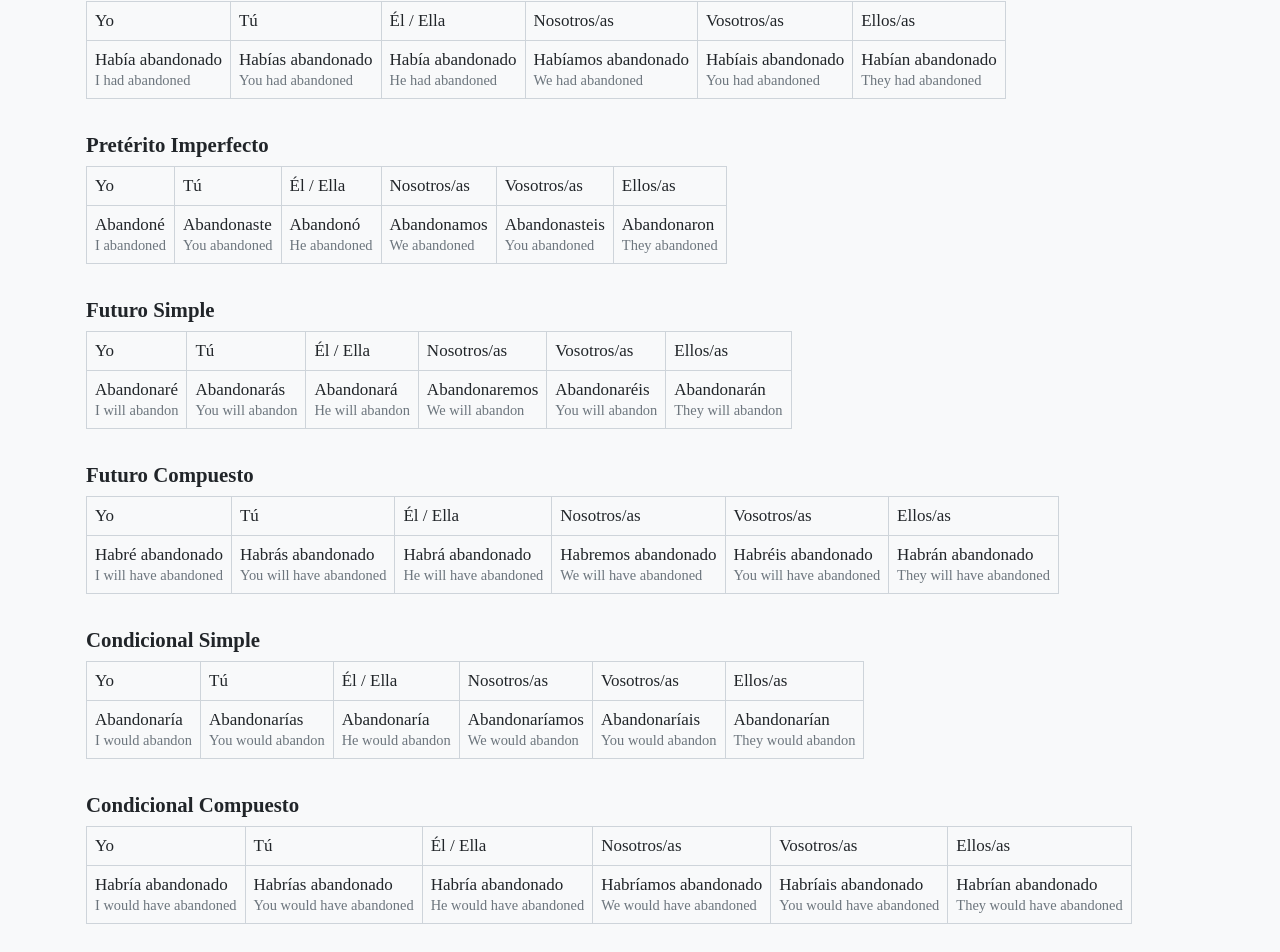
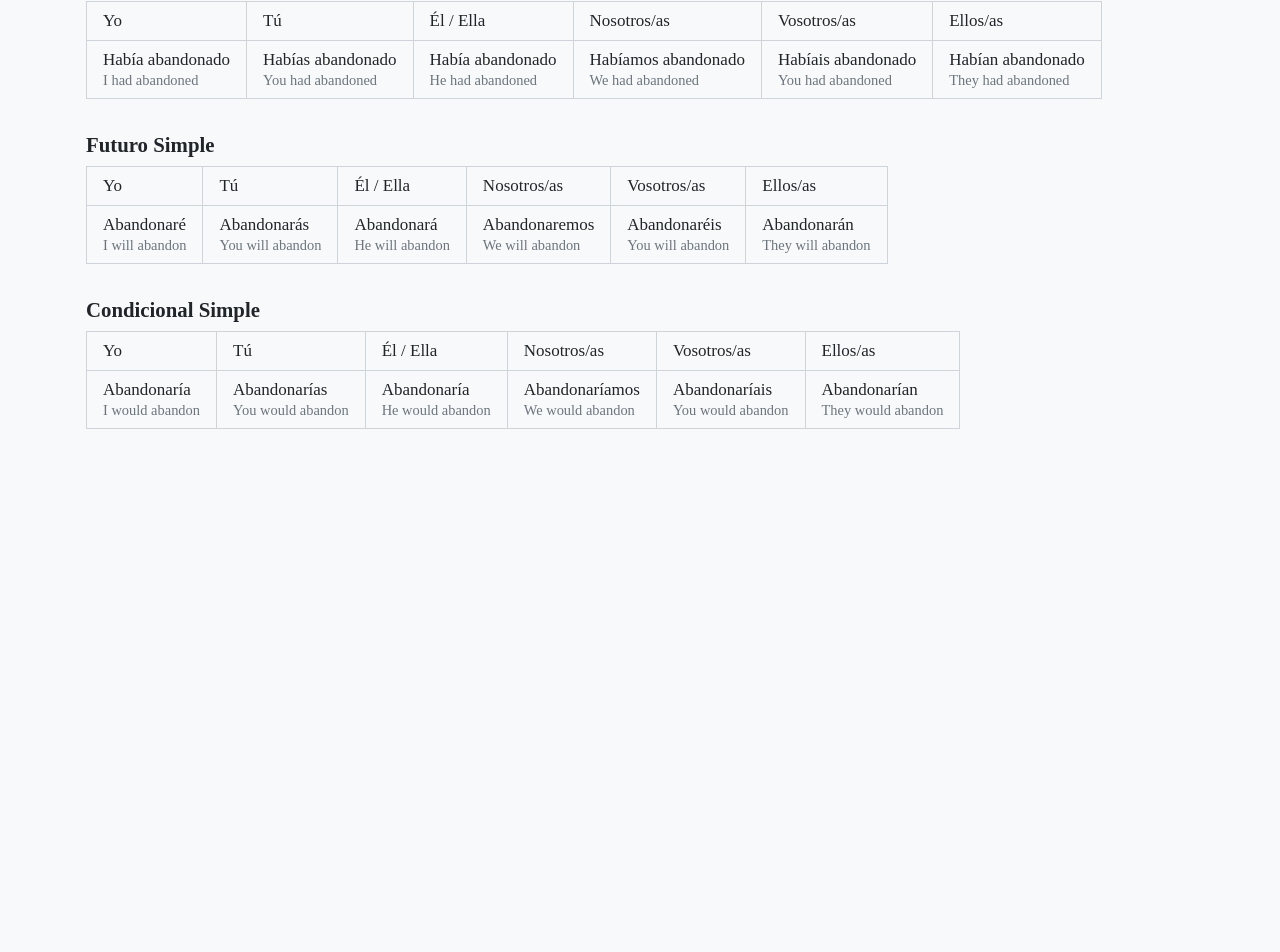
Before and after one commit to iamursky/spanish-verbs-conjugation, a Next.js app: page /abandonar in a window 1280 px wide. Shown: the part 561-1513 px from the top of the page. After the commit the page ends 1054 px from the top, so only its background shows below. Built offline with nearby package versions, Linux system fonts and the light colour scheme.

Commit message:
refactor: simplify tables

```diff
--- a/components/verb-conjugation-table.tsx
+++ b/components/verb-conjugation-table.tsx
@@ -48,28 +48,25 @@ export function VerbConjugationTable({ conjugations }: VerbConjugationTableProps
         }
 
         table {
-          display: block;
-          width: 100%;
-          overflow: auto;
-
-          position: relative;
-          table-layout: fixed;
           border-collapse: collapse;
           border-spacing: 0;
+          display: block;
+          table-layout: fixed;
+          width: 100%;
         }
 
         table th,
         table td {
-          padding: var(--spacing-2);
+          background-color: var(--color-1);
           border: 1px solid var(--color-4);
-          background-color: var(--color-1);
+          padding: var(--spacing-2) var(--spacing-3);
+          vertical-align: top;
           white-space: nowrap;
-          vertical-align: top;
         }
 
         .english-conjugation {
+          color: var(--color-6);
           font-size: 0.85em;
-          color: var(--color-6);
         }
       `}</style>
     </div>
@@ -89,6 +86,10 @@ const PRONOUN_LABELS: PronounLabels = {
     SPANISH: "Él / Ella",
     ENGLISH: "He / She",
   },
+  ELLOS: {
+    SPANISH: "Ellos/as",
+    ENGLISH: "They",
+  },
   NOSOTROS: {
     SPANISH: "Nosotros/as",
     ENGLISH: "We",
@@ -97,40 +98,16 @@ const PRONOUN_LABELS: PronounLabels = {
     SPANISH: "Vosotros/as",
     ENGLISH: "You (plural)",
   },
-  ELLOS: {
-    SPANISH: "Ellos/as",
-    ENGLISH: "They",
-  },
 } as const;
 
 const TENSE_LABELS: TenseLabels = {
-  CONDICIONAL_COMPUESTO: {
-    SPANISH: "Condicional Compuesto",
-    ENGLISH: "Conditional Perfect",
-  },
-  CONDICIONAL_SIMPLE: {
-    SPANISH: "Condicional Simple",
-    ENGLISH: "Conditional Simple",
-  },
-  FUTURO_COMPUESTO: {
-    SPANISH: "Futuro Compuesto",
-    ENGLISH: "Future Perfect",
-  },
-  FUTURO_SIMPLE: {
-    SPANISH: "Futuro Simple",
-    ENGLISH: "Future Simple",
+  PRESENTE: {
+    SPANISH: "Presente",
+    ENGLISH: "Present Simple",
   },
   PERFECTO_COMPUESTO: {
     SPANISH: "Perfecto Compuesto",
     ENGLISH: "Present Perfect",
-  },
-  PRESENTE: {
-    SPANISH: "Presente",
-    ENGLISH: "Present Simple",
-  },
-  PRETERITO_IMPERFECTO: {
-    SPANISH: "Pretérito Imperfecto",
-    ENGLISH: "Past Progressive",
   },
   PRETERITO_INDEFINIDO: {
     SPANISH: "Pretérito Indefinido",
@@ -140,4 +117,24 @@ const TENSE_LABELS: TenseLabels = {
     SPANISH: "Pretérito Pluscuamperfecto",
     ENGLISH: "Past Perfect",
   },
+  FUTURO_SIMPLE: {
+    SPANISH: "Futuro Simple",
+    ENGLISH: "Future Simple",
+  },
+  CONDICIONAL_SIMPLE: {
+    SPANISH: "Condicional Simple",
+    ENGLISH: "Conditional Simple",
+  },
+  // CONDICIONAL_COMPUESTO: {
+  //   SPANISH: "Condicional Compuesto",
+  //   ENGLISH: "Conditional Perfect",
+  // },
+  // FUTURO_COMPUESTO: {
+  //   SPANISH: "Futuro Compuesto",
+  //   ENGLISH: "Future Perfect",
+  // },
+  // PRETERITO_IMPERFECTO: {
+  //   SPANISH: "Pretérito Imperfecto",
+  //   ENGLISH: "Past Progressive",
+  // },
 } as const;
--- a/package.json
+++ b/package.json
@@ -1,6 +1,4 @@
 {
-  "name": "spanish-verbs-conjugation",
-  "version": "0.1.0",
   "private": true,
   "scripts": {
     "dev": "next dev",
--- a/styles/global.css
+++ b/styles/global.css
@@ -86,8 +86,13 @@ a {
 
 .container {
   width: 100%;
-  padding: 0 var(--spacing-3);
-  margin: 0 auto;
+}
+
+@media screen {
+  .container {
+    margin: 0 auto;
+    padding: 0 var(--spacing-3);
+  }
 }
 
 @media screen and (min-width: 576px) {
--- a/types.ts
+++ b/types.ts
@@ -6,16 +6,13 @@ export const LANGUAGE = {
 export const TENSE = {
   PRESENTE: "PRESENTE",
   PERFECTO_COMPUESTO: "PERFECTO_COMPUESTO",
-
   PRETERITO_INDEFINIDO: "PRETERITO_INDEFINIDO",
   PRETERITO_PLUSCUAMPERFECTO: "PRETERITO_PLUSCUAMPERFECTO",
-  PRETERITO_IMPERFECTO: "PRETERITO_IMPERFECTO",
-
   FUTURO_SIMPLE: "FUTURO_SIMPLE",
-  FUTURO_COMPUESTO: "FUTURO_COMPUESTO",
-
   CONDICIONAL_SIMPLE: "CONDICIONAL_SIMPLE",
-  CONDICIONAL_COMPUESTO: "CONDICIONAL_COMPUESTO",
+  // PRETERITO_IMPERFECTO: "PRETERITO_IMPERFECTO",
+  // FUTURO_COMPUESTO: "FUTURO_COMPUESTO",
+  // CONDICIONAL_COMPUESTO: "CONDICIONAL_COMPUESTO",
 } as const;
 
 export const PRONOUN = {
```
Also changed, not shown: 1 other file (tests, documents, lock files or other folders).
